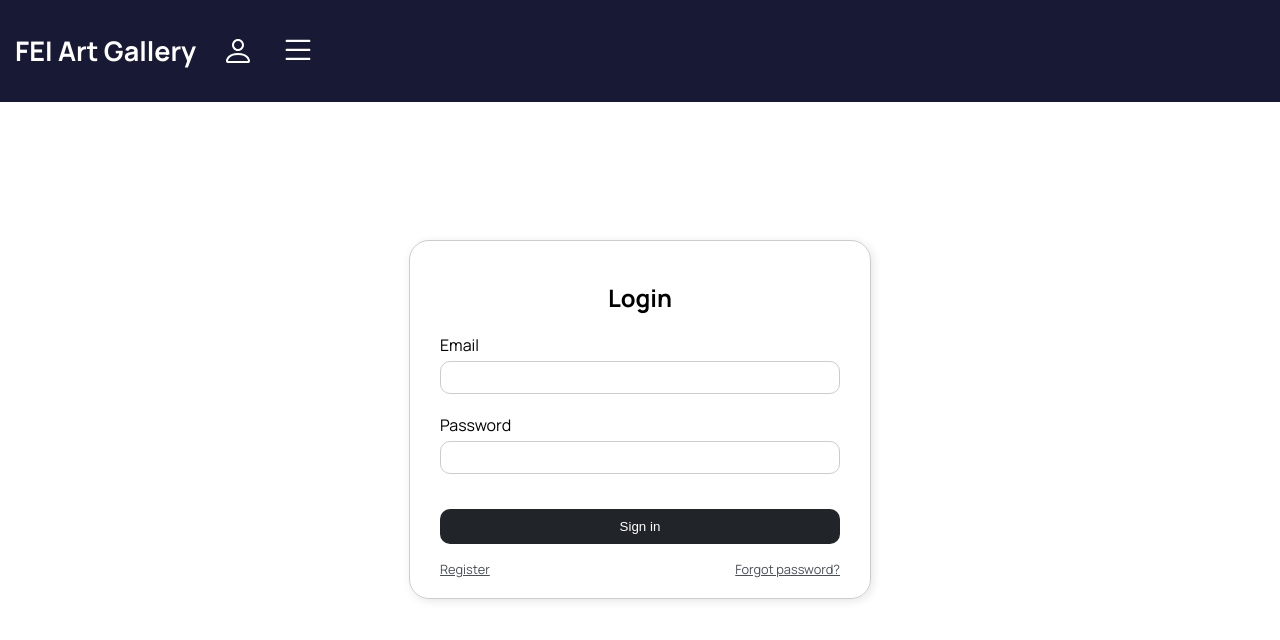
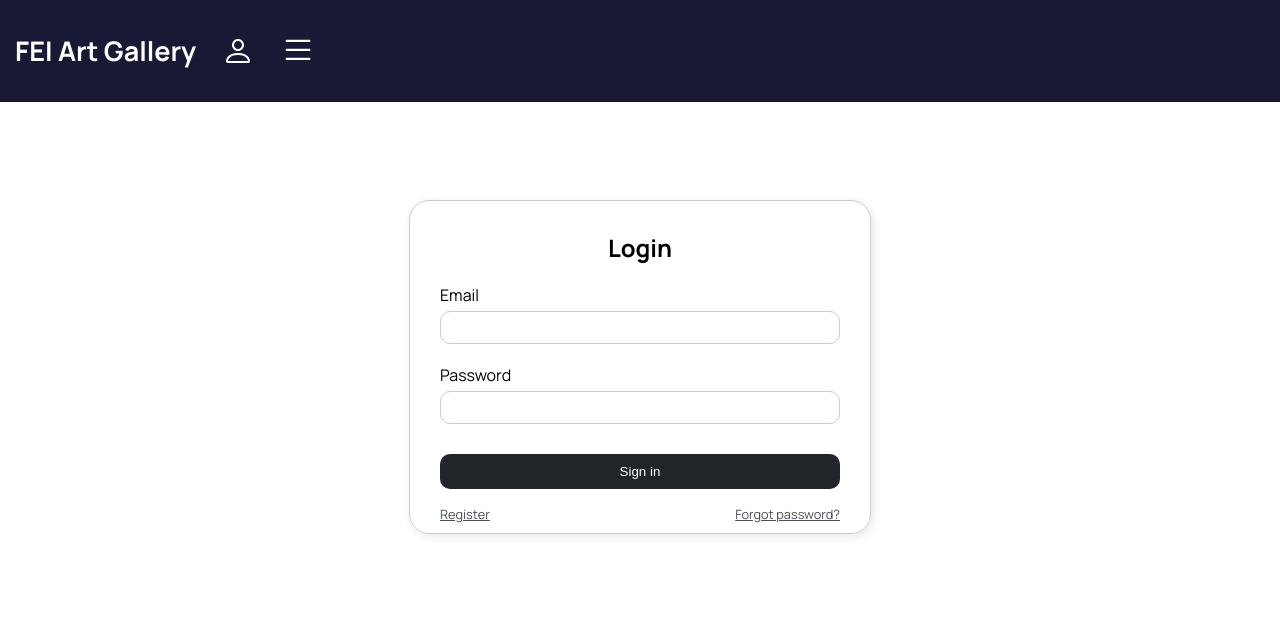
Before and after one commit to MarianFigula/asos-art-gallery, a React (Create React App) app: page /login in a window 1280 px wide. Shown: the top 640 px of the page. Built offline with nearby package versions, Linux system fonts and the light colour scheme; no server answers.

Commit message:
fix: fixed margin sizes

```diff
--- a/src/components/login/Login.css
+++ b/src/components/login/Login.css
@@ -2,7 +2,7 @@
 .login-container {
     width: min(60%, 400px);
     margin: 100px auto;
-    padding: 20px 30px;
+    padding: 10px 30px;
     border: 1px solid #ccc;
     border-radius: 20px;
     box-shadow: 2px 2px 10px rgba(0, 0, 0, 0.1);
@@ -34,7 +34,7 @@
         padding: 10px;
         background-color: var(--dark);
         color: var(--white);
-        margin-top: 15px;
+        margin-top: 10px;
         border: none;
         border-radius: 10px;
         cursor: pointer;
@@ -49,7 +49,6 @@
 
 .links{
     margin-top: 1rem;
-    margin-bottom: 0!important;
     font-size: 0.8rem;
     display: flex;
     justify-content: space-between;
--- a/src/index.css
+++ b/src/index.css
@@ -13,7 +13,7 @@ html {
 }
 
 body {
-  margin-top: 30vh;
+  margin-top: 25vh;
   font-family: "Manrope", -apple-system, BlinkMacSystemFont, 'Segoe UI', 'Roboto', 'Oxygen',
     'Ubuntu', 'Cantarell', 'Fira Sans', 'Droid Sans', 'Helvetica Neue',
     sans-serif;
```
